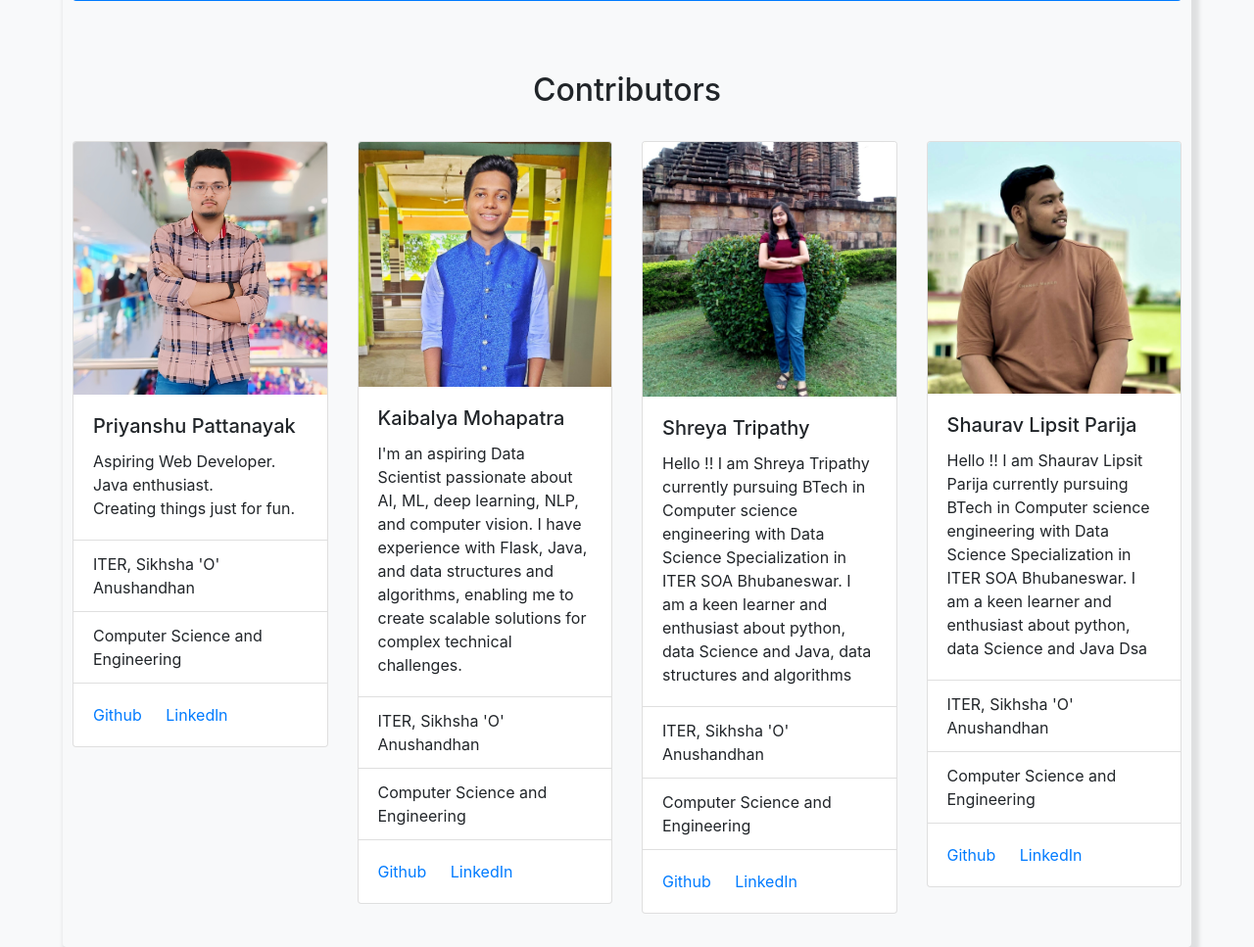
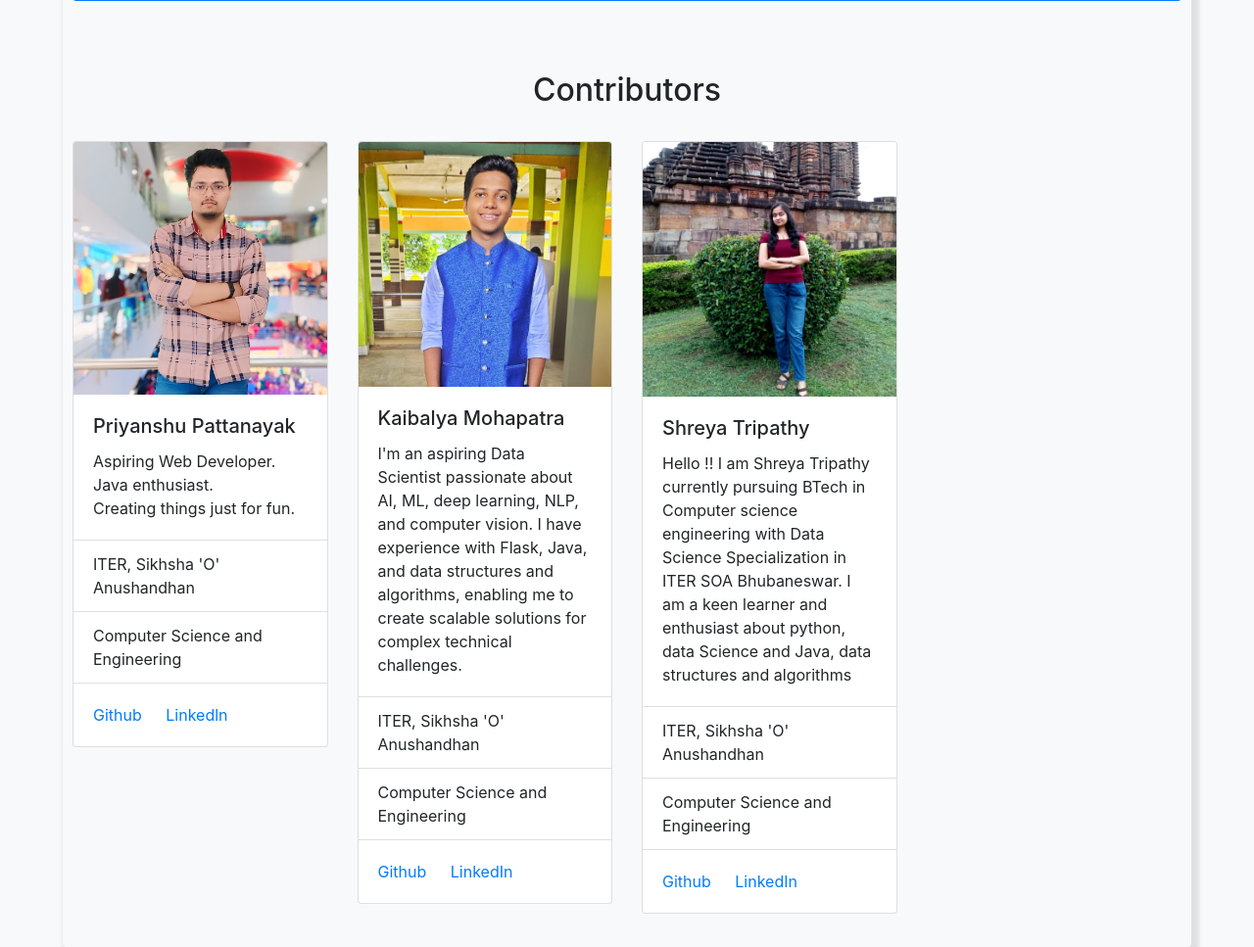
Before and after one commit to Kaibalya27/Laptop-price-predictor, a Flask app: page / in a window 1280 px wide. Shown: the part 1681-2648 px from the top of the page at 98% size. Run offline with Flask 3, Linux system fonts and the light colour scheme; parts of the project's set-up code (start-up, migrations or seed data) failed here and were passed over; some libraries are stand-ins or nearby versions.

Commit message:
Update index.html

```diff
--- a/templates/index.html
+++ b/templates/index.html
@@ -320,25 +320,6 @@
           </div>
         </div>
       </div>
-      <div class="col mb-4">
-        <div class="card">
-          <img src="/static/pic3e.jpg" class="card-img-top" alt="Card Image" />
-          <div class="card-body">
-            <h5 class="card-title">Shaurav Lipsit Parija</h5>
-            <p class="card-text">
-              Hello !! I am Shaurav Lipsit Parija currently pursuing BTech in Computer science engineering with Data Science Specialization in ITER SOA Bhubaneswar. I am a keen learner and enthusiast about python, data Science and Java Dsa
-            </p>
-          </div>
-          <ul class="list-group list-group-flush">
-            <li class="list-group-item">ITER, Sikhsha 'O' Anushandhan</li>
-            <li class="list-group-item">Computer Science and Engineering</li>
-          </ul>
-          <div class="card-body">
-            <a href="https://github.com/sauravlipsit" class="card-link" target="_blank">Github</a>
-            <a href="https://www.linkedin.com/in/saurav-lipsit-parija-870828290/" class="card-link" target="_blank">LinkedIn</a>
-          </div>
-        </div>
-      </div>
     </div>
     <script src="/static/script.js"></script>
     <script src="https://code.jquery.com/jquery-3.5.1.slim.min.js"></script>
```
